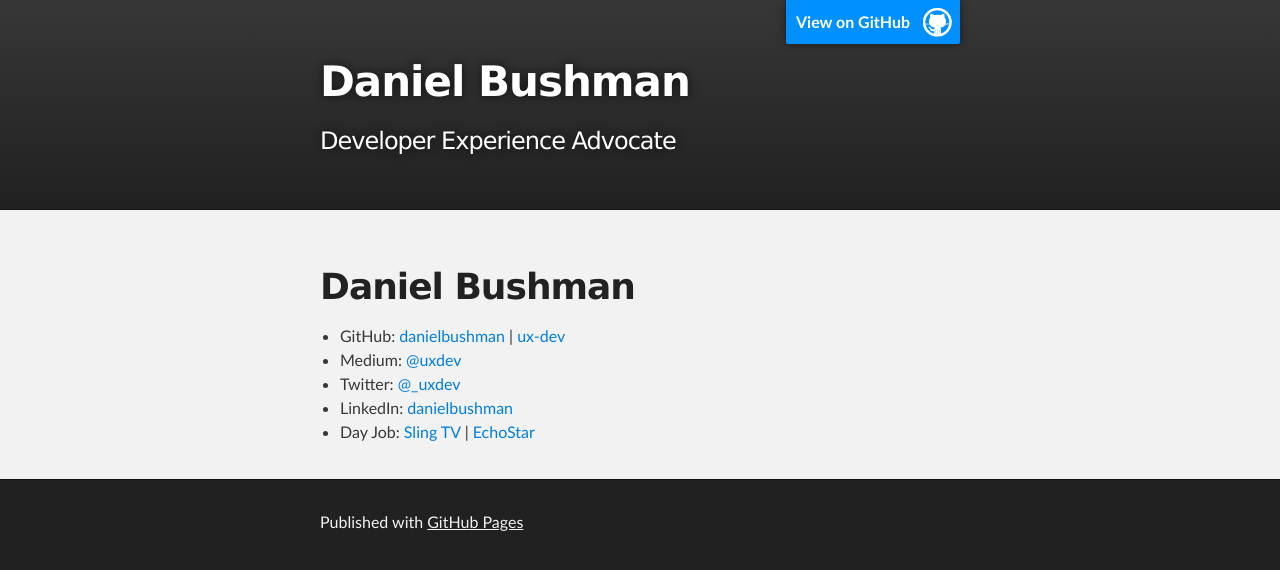
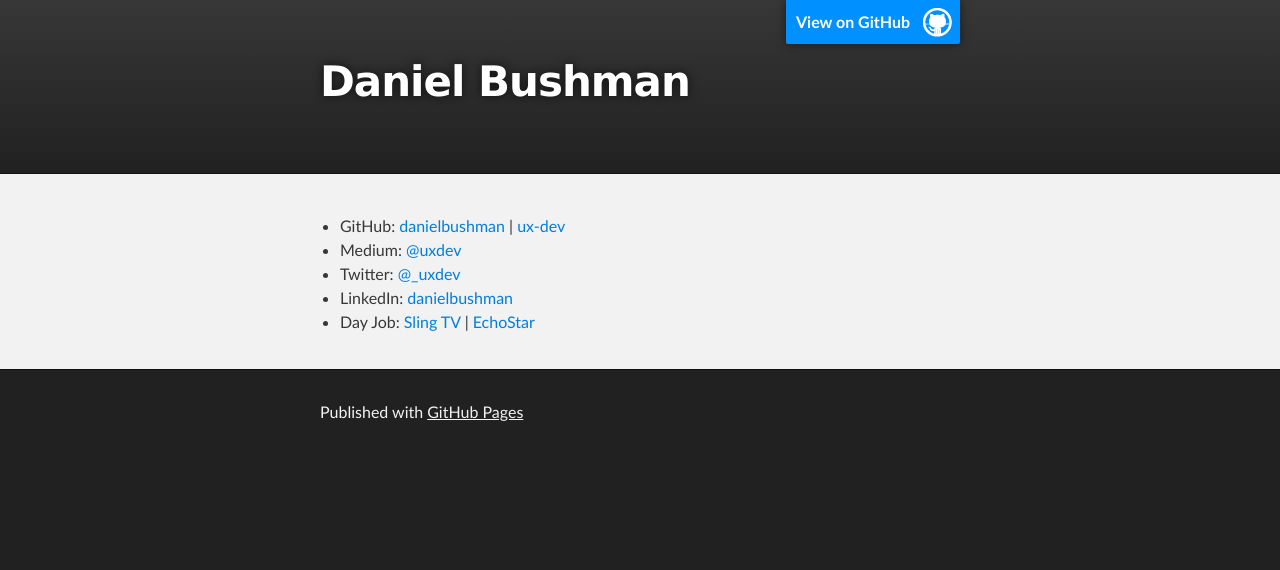
Before and after one commit to danielbushman/danielbushman.github.io, a Jekyll site: the page index.html, which Jekyll copies as it is, in a window 1280 px wide. Shown: the top 570 px of the page. Built offline with Jekyll 4.4.1, drawn with Linux system fonts in a browser that asks for light colours.

Commit message:
Replace master branch with page content via GitHub

```diff
--- a/index.html
+++ b/index.html
@@ -4,7 +4,7 @@
   <head>
     <meta charset='utf-8'>
     <meta http-equiv="X-UA-Compatible" content="chrome=1">
-    <meta name="description" content="Daniel Bushman : Developer Experience Advocate">
+    <meta name="description" content="Daniel Bushman : ">
 
     <link rel="stylesheet" type="text/css" media="screen" href="stylesheets/stylesheet.css">
 
@@ -19,7 +19,7 @@
           <a id="forkme_banner" href="https://github.com/danielbushman">View on GitHub</a>
 
           <h1 id="project_title">Daniel Bushman</h1>
-          <h2 id="project_tagline">Developer Experience Advocate</h2>
+          <h2 id="project_tagline"></h2>
 
         </header>
     </div>
@@ -27,10 +27,7 @@
     <!-- MAIN CONTENT -->
     <div id="main_content_wrap" class="outer">
       <section id="main_content" class="inner">
-        <h1>
-<a id="daniel-bushman" class="anchor" href="#daniel-bushman" aria-hidden="true"><span class="octicon octicon-link"></span></a>Daniel Bushman</h1>
-
-<ul>
+        <ul>
 <li>GitHub: <a href="https://github.com/danielbushman">danielbushman</a> | <a href="https://github.com/ux-dev">ux-dev</a>
 </li>
 <li>Medium: <a href="https://medium.com/@uxdev">@uxdev</a>
--- a/params.json
+++ b/params.json
@@ -1 +1 @@
-{"name":"Daniel Bushman","tagline":"Developer Experience Advocate","body":"# Daniel Bushman\r\n\r\n- GitHub: [danielbushman](https://github.com/danielbushman) | [ux-dev](https://github.com/ux-dev)\r\n- Medium: [@uxdev](https://medium.com/@uxdev)\r\n- Twitter: [@_uxdev](https://twitter.com/_uxdev)\r\n- LinkedIn:  [danielbushman](www.linkedin.com/in/danielbushman)\r\n- Day Job: [Sling TV](http://sling.com) | [EchoStar](http://echostar.com/)\r\n","google":"UA-63530057-2","note":"Don't delete this file! It's used internally to help with page regeneration."}
+{"name":"Daniel Bushman","tagline":"","body":"- GitHub: [danielbushman](https://github.com/danielbushman) | [ux-dev](https://github.com/ux-dev)\r\n- Medium: [@uxdev](https://medium.com/@uxdev)\r\n- Twitter: [@_uxdev](https://twitter.com/_uxdev)\r\n- LinkedIn:  [danielbushman](www.linkedin.com/in/danielbushman)\r\n- Day Job: [Sling TV](http://sling.com) | [EchoStar](http://echostar.com/)\r\n","google":"UA-63530057-2","note":"Don't delete this file! It's used internally to help with page regeneration."}
```
